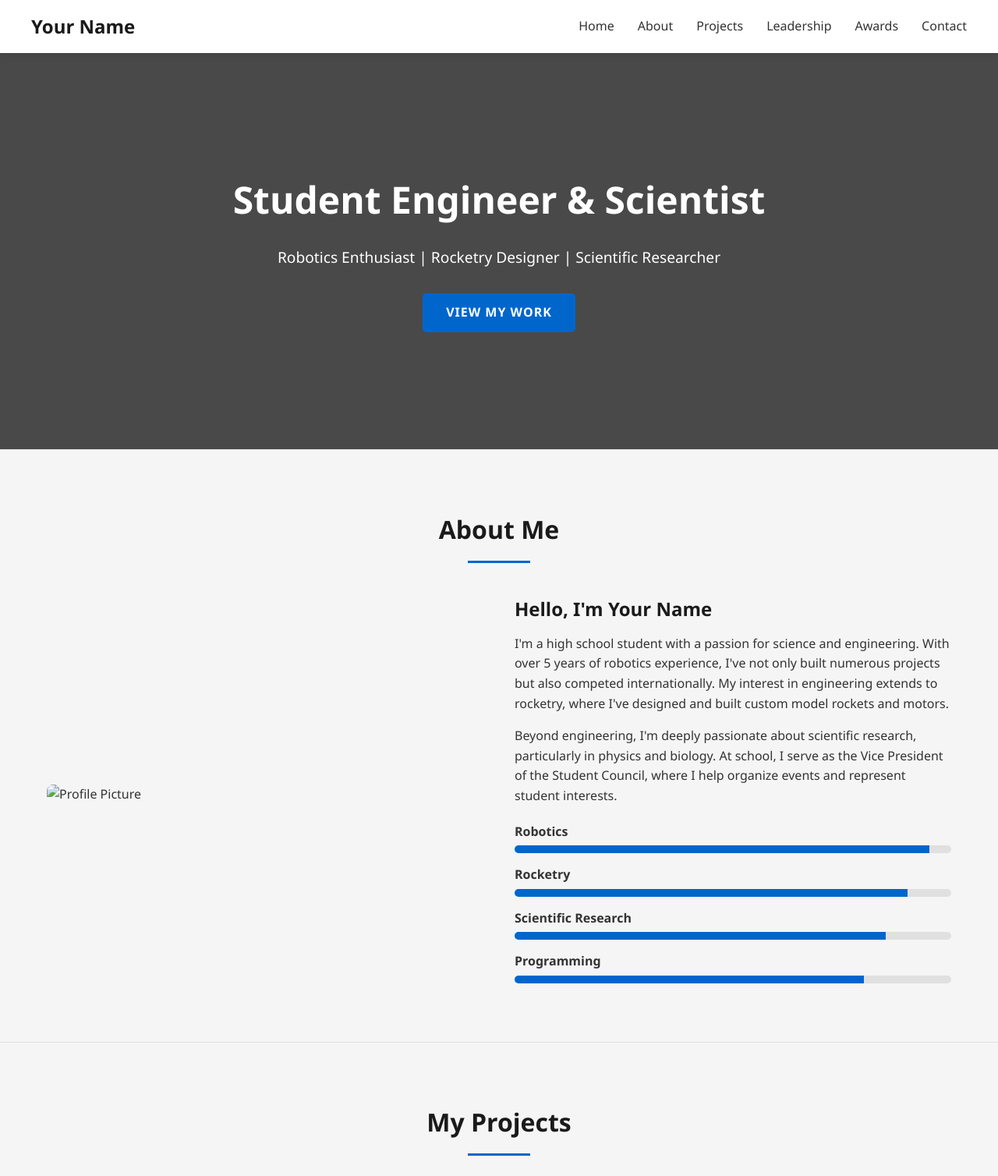
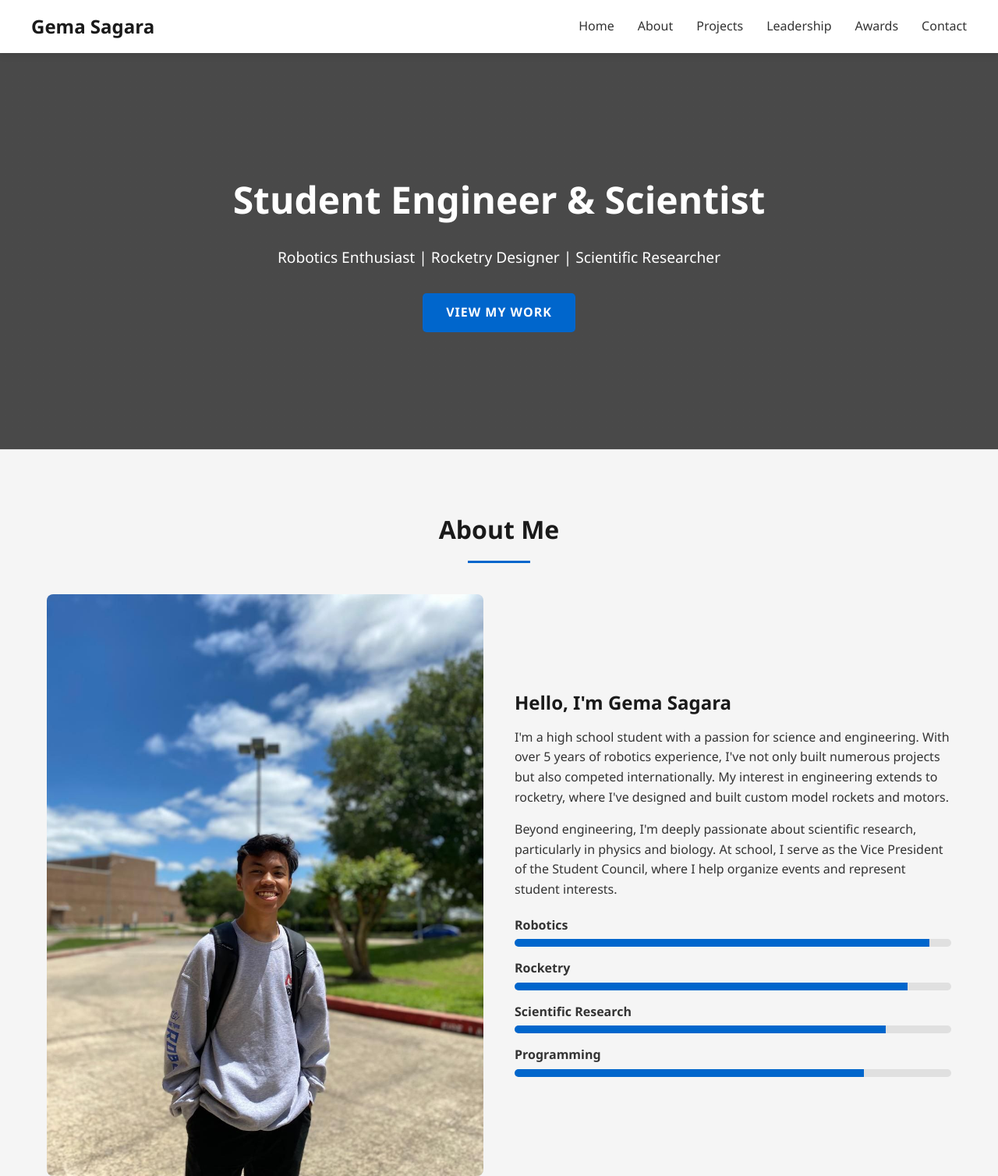
Before and after one commit to gemasagara/gemasagara.github.io, a plain HTML site: page index.html in a window 1280 px wide. Shown: the top 1508 px of the page at 78% size. Drawn offline with Linux system fonts and the light colour scheme.

Commit message:
Update index.html

```diff
--- a/index.html
+++ b/index.html
@@ -490,7 +490,7 @@
     <!-- Navigation -->
     <nav>
         <div class="container nav-container">
-            <div class="logo">Your Name</div>
+            <div class="logo">Gema Sagara</div>
             <button class="mobile-menu-btn">≡</button>
             <ul class="nav-links">
                 <li><a href="#home">Home</a></li>
@@ -518,10 +518,10 @@
             <h2 class="section-title">About Me</h2>
             <div class="about-content">
                 <div class="about-image">
-                    <img src="/api/placeholder/500/600" alt="Profile Picture">
+                    <img src="/images/one.jpeg" alt="Profile Picture">
                 </div>
                 <div class="about-text">
-                    <h3>Hello, I'm Your Name</h3>
+                    <h3>Hello, I'm Gema Sagara</h3>
                     <p>I'm a high school student with a passion for science and engineering. With over 5 years of robotics experience, I've not only built numerous projects but also competed internationally. My interest in engineering extends to rocketry, where I've designed and built custom model rockets and motors.</p>
                     <p>Beyond engineering, I'm deeply passionate about scientific research, particularly in physics and biology. At school, I serve as the Vice President of the Student Council, where I help organize events and represent student interests.</p>
 
@@ -731,7 +731,7 @@
     <footer>
         <div class="container">
             <div class="footer-content">
-                <div class="logo">Your Name</div>
+                <div class="logo">Gema Sagara</div>
                 <div class="social-links">
                     <a href="#"><span>LinkedIn</span></a>
                     <a href="#"><span>GitHub</span></a>
@@ -744,7 +744,7 @@
                     <a href="#contact">Contact</a>
                 </div>
                 <div class="footer-bottom">
-                    <p>&copy; 2025 Your Name. All rights reserved.</p>
+                    <p>&copy; 2025 Gema Sagara. All rights reserved.</p>
                 </div>
             </div>
         </div>
```
